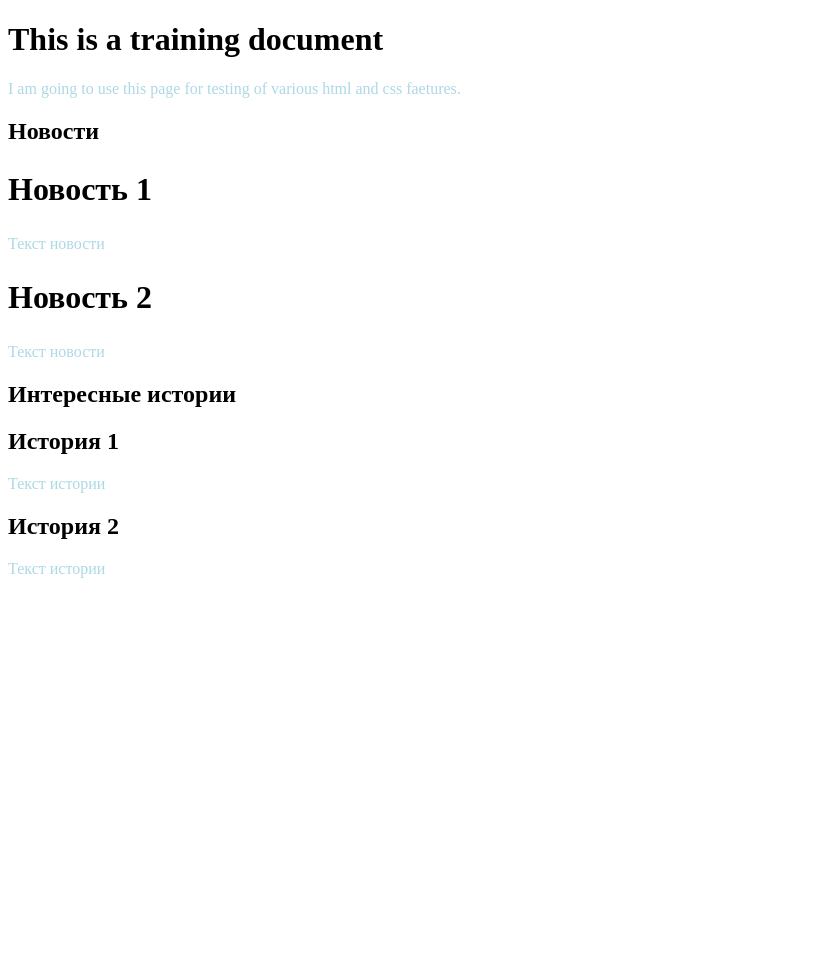
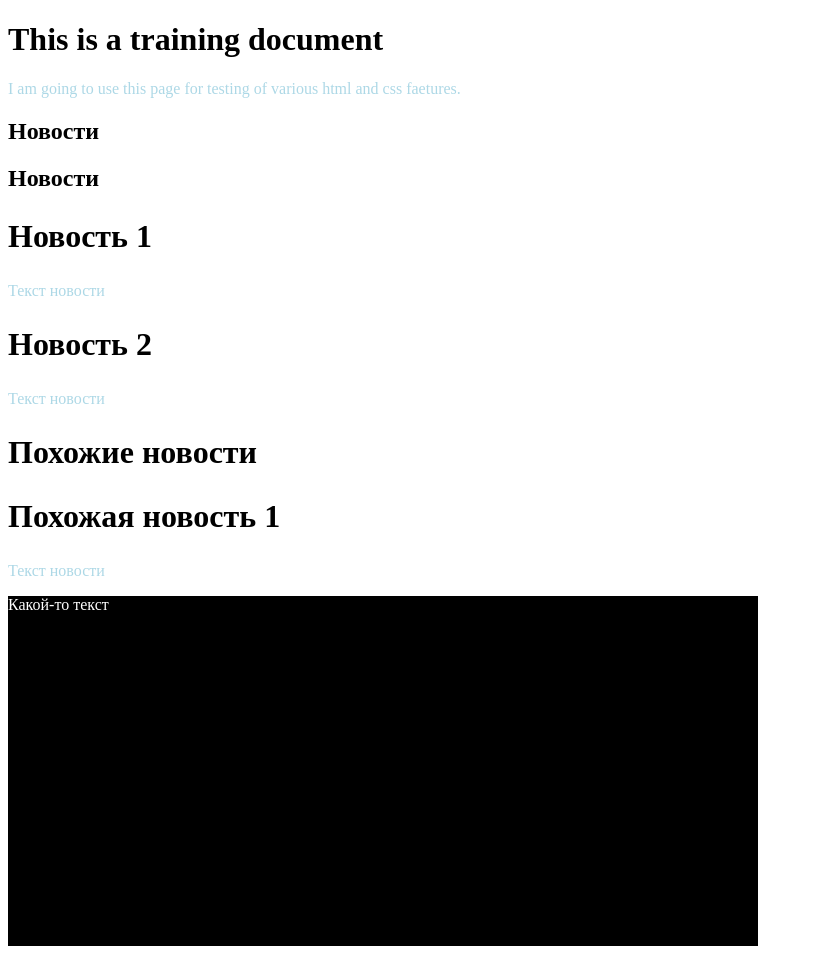
Before and after one commit to pyataevma/hexlet-html, a website: page index.html in a window 1280 px wide. Shown: the whole page, without its empty margins (0-813 px from the left). Before the commit the page ends 800 px from the top, so only its background shows below. Drawn offline with Linux system fonts and the light colour scheme.

Commit message:
added lessons 6 and 7

```diff
--- /dev/null
+++ b/css/lesson6.css
@@ -0,0 +1,63 @@
+body {
+    margin: 0;
+
+    /* BEGIN (write your solution here) */
+    font-size: 18px;
+    color: #333;
+
+    /* END */
+    font-family: sans-serif;
+    line-height: 1.5;
+  }
+
+  /* BEGIN (write your solution here) */
+  h1 {
+    margin-top: 50px;
+    margin-bottom: 10px;
+    font-size: 60px;
+    text-align: center;
+    border-bottom: 2px solid #e3e3e3;
+  }
+
+  /* END */
+
+  h2 {
+    /* BEGIN (write your solution here) */
+    margin-top: 0;
+    padding-bottom: 30px;
+    font-size: 25px;
+    text-align: center;
+
+    /* END */
+
+    border-bottom: 2px solid #e3e3e3;
+  }
+
+  main {
+    width: 900px;
+    margin: auto;
+  }
+
+  /* BEGIN (write your solution here) */
+  section {
+    margin-top: 50px;
+    margin-bottom: 50px;
+    margin-left: 0;
+    margin-right: 0;
+    padding-top: 0;
+    padding-bottom: 0;
+    padding-left: 50px;
+    padding-right: 50px;
+  }
+
+  section h2 {
+    padding: 0;
+    text-align: left;
+    border: none;
+  }
+
+  li {
+    margin-bottom: 10px;
+  }
+
+  /* END */
--- a/css/styles.css
+++ b/css/styles.css
@@ -17,3 +17,33 @@
   .news article h2 {
     font-size: 32px;
   }
+
+div {
+  width: 500px;
+  height: 500px;
+
+  background: #333333;
+}
+
+#main {
+  color: white;
+  width: 750px;
+}
+
+.text-white {
+  color: white;
+}
+
+.alert {
+  height: 350px;
+  color: gray;
+}
+
+div {
+  background: blue;
+}
+
+.alert-warning {
+  background: #000000;
+  color: yellow;
+}
--- a/index.html
+++ b/index.html
@@ -12,6 +12,9 @@
             <section class="news">
                 <h2>Новости</h2>
 
+                <section class="news">
+                    <h2>Новости</h2>
+
                     <article>
                       <h2>Новость 1</h2>
                       <p>Текст новости</p>
@@ -20,22 +23,17 @@
                     <article>
                       <h2>Новость 2</h2>
                       <p>Текст новости</p>
+                      <section>
+                        <h2>Похожие новости</h2>
+
+                        <article>
+                          <h2>Похожая новость 1</h2>
+                          <p>Текст новости</p>
                         </article>
                       </section>
-
-              <section class="stories">
-                <h2>Интересные истории</h2>
-
-                <article>
-                  <h2>История 1</h2>
-                  <p>Текст истории</p>
-                </article>
-
-                <article>
-                  <h2>История 2</h2>
-                  <p>Текст истории</p>
                     </article>
                 </section>
+                <div id="main" class="text-white alert alert-warning">Какой-то текст</div>
         </main>
     </body>
 </html>
```
Also changed, not shown: lesson6.html (added, +40 -0 lines), lesson7.html (added, +64 -0 lines). Lines whose indentation alone changed are shown as unchanged.
